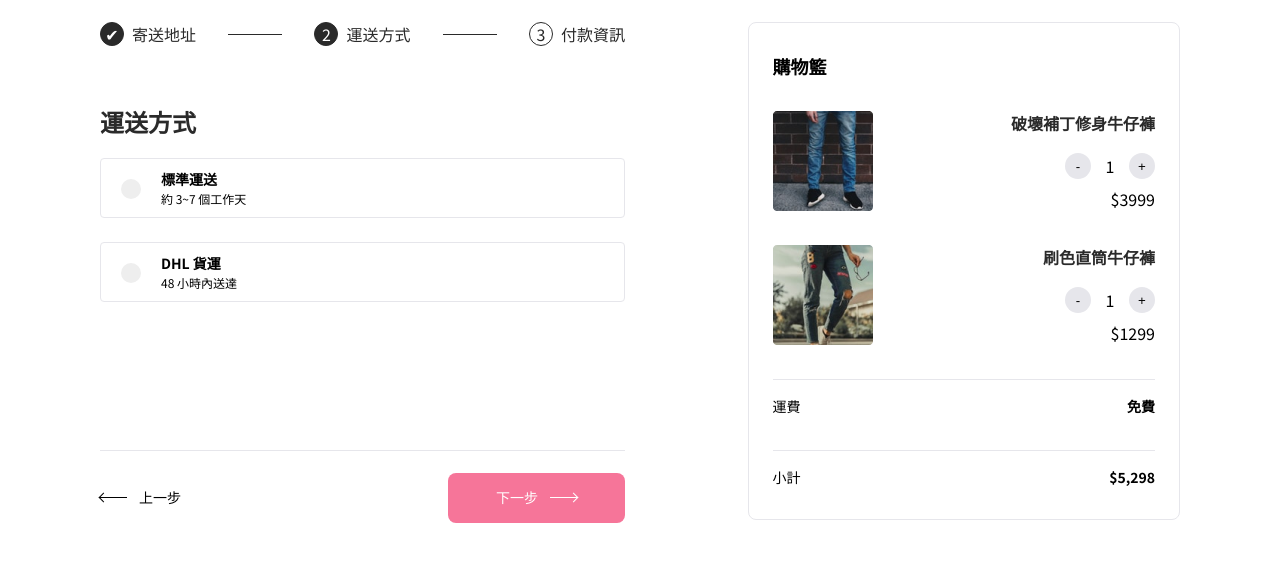
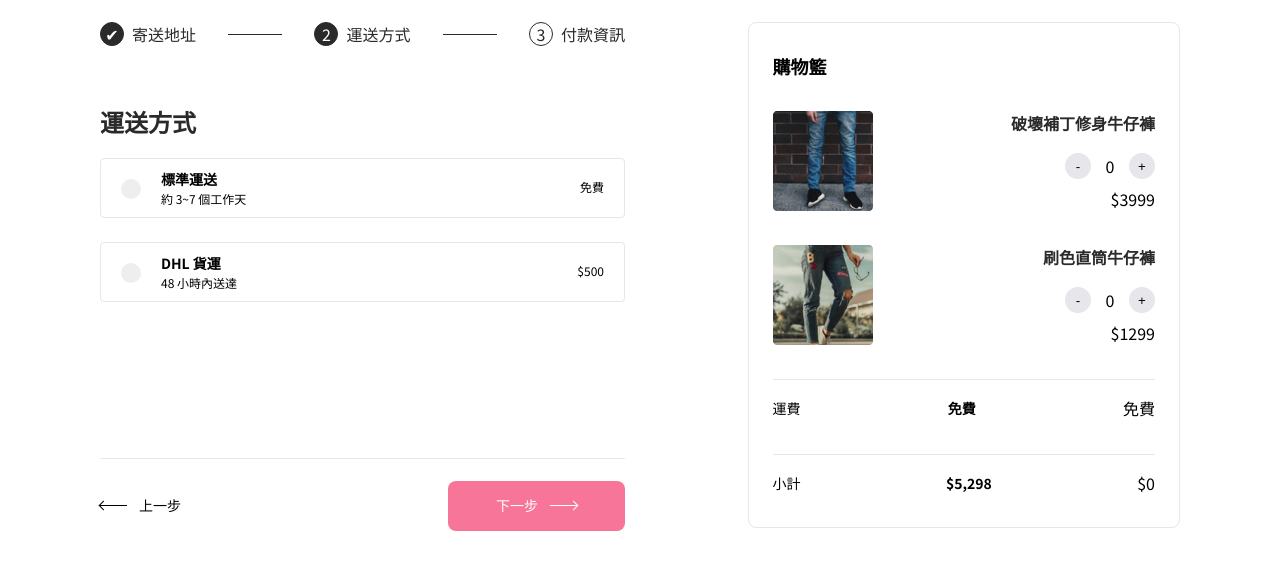
Before and after one commit to Ingrid-chi/ALPHA_Shop, a website built with webpack: page index.html in a window 1280 px wide. Both pictures are taken after a click on the button "下一步". Shown: the part 144-714 px from the top of the page. Built offline with nearby package versions, Linux system fonts and the light colour scheme; files whose address does not match are found by name.

Commit message:
add totalPrice

```diff
--- a/index.html
+++ b/index.html
@@ -74,6 +74,7 @@
               <div class="product-panel__calculator__content">
                 <p>運費</p>
                 <p>免費</p>
+                <p class="shipping-fee">免費</p>
                 <!-- product-panel__calculator__content -->
               </div>
 
@@ -84,6 +85,7 @@
               <div class="product-panel__calculator__content">
                 <p>小計</p>
                 <p>$5,298</p>
+                <p class="total-price"></p>
                 <!-- product-panel__calculator__content -->
               </div>
               <!-- product-panel__calculator -->
--- a/src/config/pageConfigs.js
+++ b/src/config/pageConfigs.js
@@ -124,13 +124,13 @@ export const shippingMethods = [
     id: "general",
     title: "標準運送",
     description: "約 3~7 個工作天",
-    price: "free",
+    price: 0,
   },
   {
     id: "DHL",
     title: "DHL 貨運",
     description: "48 小時內送達",
-    price: "$500",
+    price: 500,
   },
 ];
 
--- a/src/main.js
+++ b/src/main.js
@@ -12,11 +12,13 @@ import {
   citiesItems,
   productInfo,
   shippingMethods,
-  footerInformation,
+  // footerInformation,
 } from "./config/pageConfigs";
 
 // 設定一個當前的 step
 let currentStep = 1;
+let totalPrice = 0;
+let fee = 0;
 
 // header 左側選單
 // const list = document.querySelector(".header__header-list");
@@ -32,6 +34,10 @@ const formPanel = document.querySelector(".form-panel");
 
 // container 右側 cart
 const productPanel = document.querySelector(".product-panel");
+
+const totalPriceText = document.querySelector(".total-price");
+
+const shippingFeeText = document.querySelector(".shipping-fee");
 
 //
 // 導入 header 左側選單資料
@@ -158,8 +164,13 @@ const getFormContent = () => {
             <p>${item.title}</p>
             <p>${item.description}</p>
           </div>
-          <input type="radio" name="radio">
+          <input class="radio-input" type="radio" name="radio" value="${
+            item.price
+          }">
           <span class="checkmark"></span>
+          <p class="form-panel__radio-btn-group__option__shipping-fee">
+            ${item.price === 0 ? "免費" : "$" + item.price}
+          </p>
         </label>
       `;
       });
@@ -203,6 +214,16 @@ const getFormContent = () => {
         option.classList.add("form-panel__radio-btn-group__option__checked");
       });
     });
+
+    formPanel.addEventListener("click", (e) => {
+      if (e.target.classList.contains("radio-input")) {
+        const feeValue = Number(e.target.value);
+        shippingFeeText.innerHTML = feeValue === 0 ? "免費" : "$" + feeValue;
+        totalPriceText.innerHTML =
+          "$" + (totalPrice + feeValue).toLocaleString();
+        fee = feeValue;
+      }
+    });
   }
 };
 
@@ -211,7 +232,7 @@ const getProductInfo = () => {
   let productContent = "";
 
   productInfo.forEach(
-    (item) =>
+    (item, index) =>
       (productContent += `
   <div class="product-panel__product">
     <img src="${item.image}" />
@@ -219,11 +240,19 @@ const getProductInfo = () => {
       <div>
         <p>${item.name}</p>
         <div class="product-panel__button-group">
-          <button class="product-panel__button-group__minus">
+          <button
+            data-productindex="${index}"
+            data-productprice="${item.price}"
+            class="product-panel__button-group__minus">
             -
           </button>
-          <p>1</p>
-          <button class="product-panel__button-group__plus">
+          <p
+            data-productindex="${index}"
+            class="count">0</p>
+          <button
+            data-productindex="${index}"
+            data-productprice="${item.price}"
+            class="product-panel__button-group__plus">
             +
           </button>
         </div>
@@ -235,6 +264,36 @@ const getProductInfo = () => {
   );
 
   productPanel.innerHTML = productContent;
+
+  const countText = document.querySelectorAll(".count");
+
+  const totalPriceTop = "$";
+  let priceSum = 0;
+
+  totalPriceText.innerHTML = totalPriceTop + priceSum;
+
+  // add event listener to productPanel and trigger function refer to class name accordingly
+  productPanel.addEventListener("click", (e) => {
+    const target = e.target;
+    const index = target.dataset.productindex;
+    const price = Number(target.dataset.productprice);
+    let currentCountText = countText[index];
+
+    if (target.classList.contains("product-panel__button-group__plus")) {
+      currentCountText.innerHTML = Number(currentCountText.innerHTML) + 1;
+      priceSum += price;
+    } else if (
+      target.classList.contains("product-panel__button-group__minus")
+    ) {
+      if (currentCountText.innerHTML === "0") return;
+
+      currentCountText.innerHTML = Number(currentCountText.innerHTML) - 1;
+      priceSum -= price;
+    }
+    totalPrice = priceSum;
+    totalPriceText.innerHTML =
+      totalPriceTop + (totalPrice + fee).toLocaleString();
+  });
 };
 
 const getActionButtonGroupContent = () => {
@@ -288,6 +347,7 @@ const getActionButtonGroupContent = () => {
       stepperItems[currentStep - 1].isFinished = true;
       currentStep = currentStep + 1;
       getFullWhenLoaded();
+      totalPriceText.innerHTML = "$" + (totalPrice + fee).toLocaleString();
     } else return;
   });
 
@@ -296,6 +356,7 @@ const getActionButtonGroupContent = () => {
       stepperItems[currentStep - 2].isFinished = false;
       currentStep = currentStep - 1;
       getFullWhenLoaded();
+      totalPriceText.innerHTML = "$" + (totalPrice + fee).toLocaleString();
     } else return;
   });
 };
```
Also changed, not shown: README.md.
